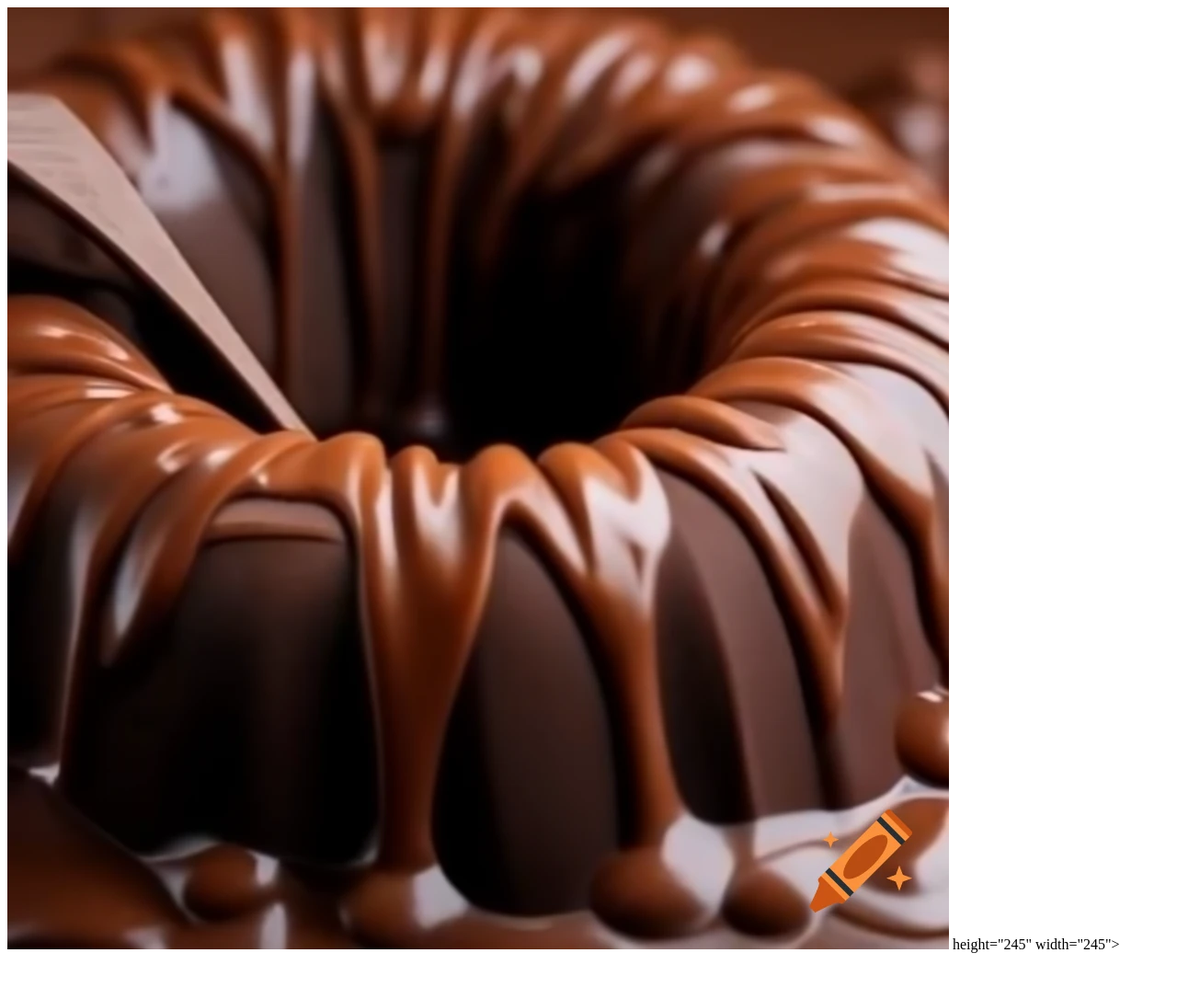
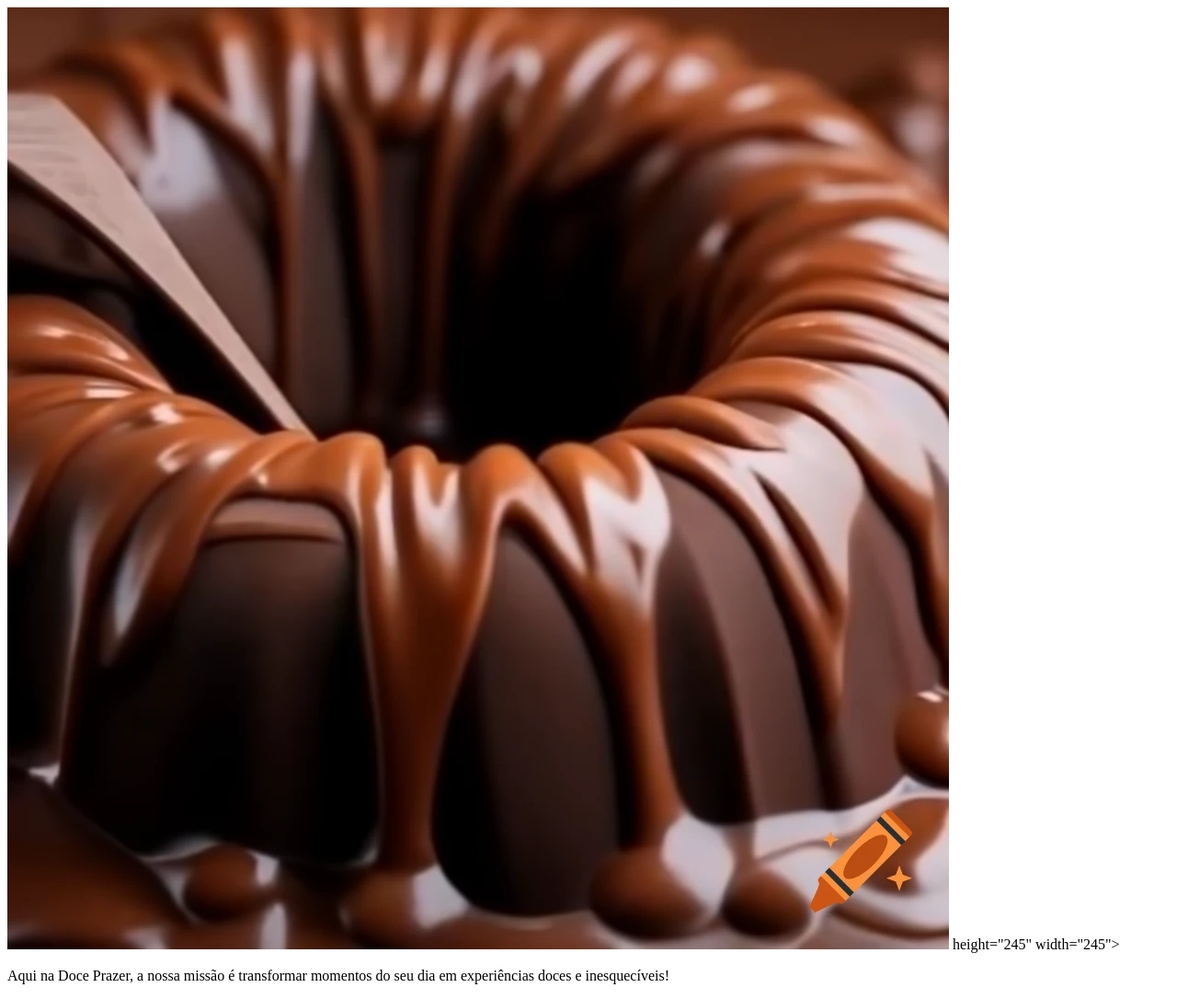
Before and after one commit to torya99/website_doces, a plain HTML site: page index.html in a window 1280 px wide. Shown: the whole page at 92% size. Before the commit the page ends 1044 px from the top, so only its background shows below. Drawn offline with Linux system fonts and the light colour scheme.

Commit message:
add - texto doces

```diff
--- a/index.html
+++ b/index.html
@@ -7,5 +7,6 @@
 </head>
 <body>
   <img src="doces.webp"> height="245" width="245">
+  <p>Aqui na Doce Prazer, a nossa missão é transformar momentos do seu dia em experiências doces e inesquecíveis! </p>
 </body>
 </html>
```
